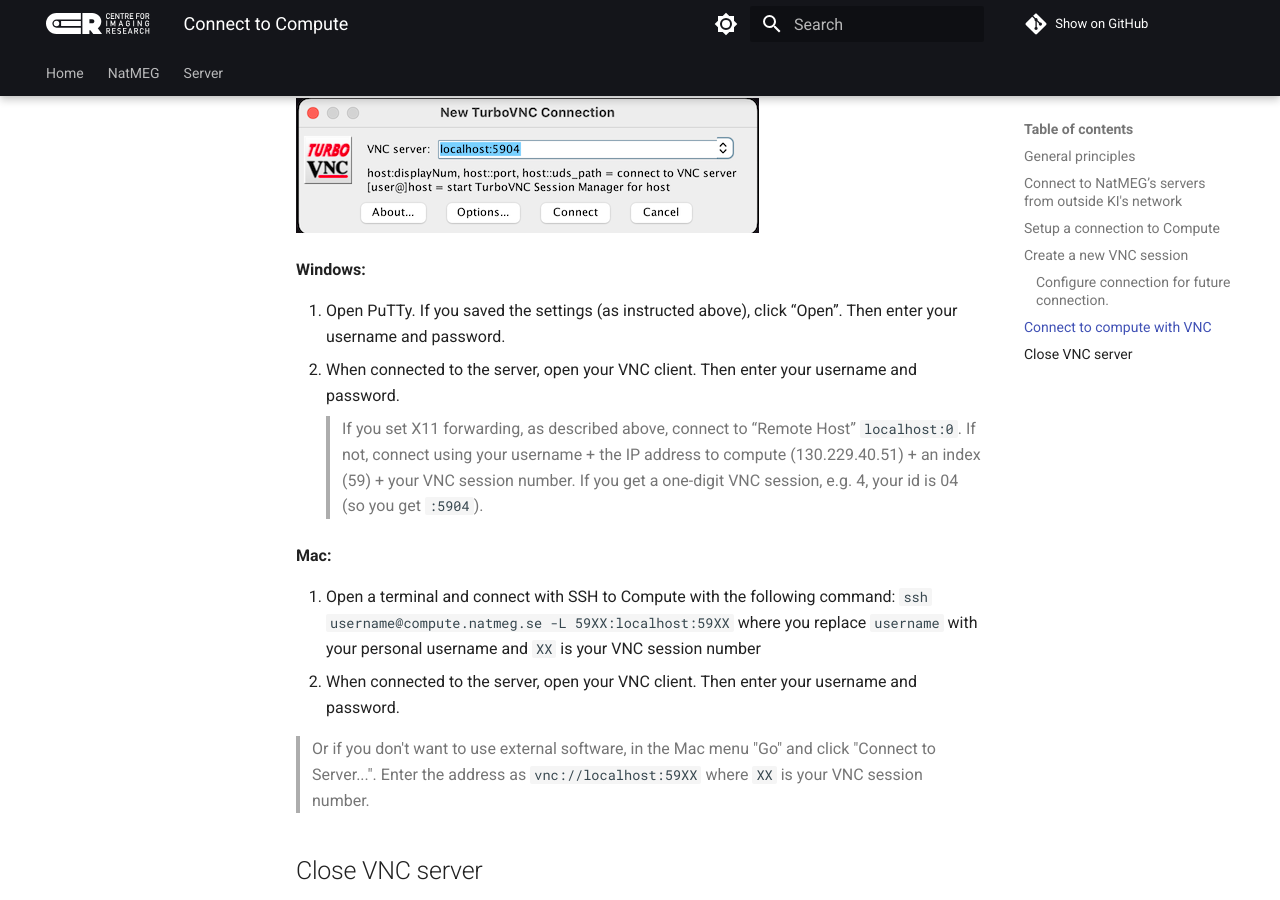
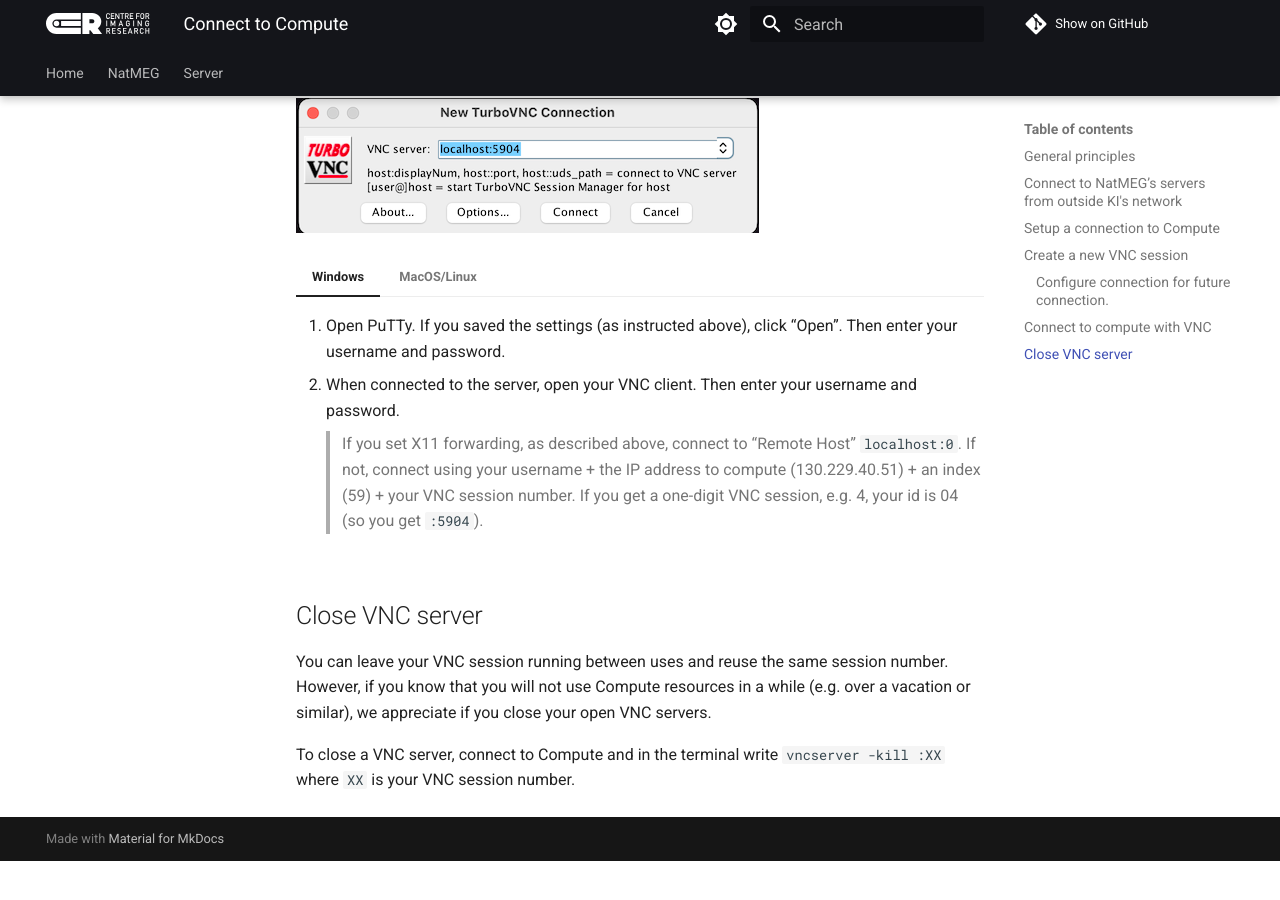
Before and after one commit to natmegsweden/documentation, an MkDocs documentation site: the page built from docs/natmeg/server/set-up-connection/03_Connect-to-Compute.md, in a window 1280 px wide and 900 px high, scrolled down 4458 px. Built offline with MkDocs 1.6.1 and Material for MkDocs 9.7.7, drawn with Linux system fonts in a browser that asks for light colours; comment, search, counter and statistics services are not loaded; after the commit the page ends 5319 px from its top, so only the background shows below that; some of the changed text lies outside the part shown.

Commit message:
Update 03_Connect-to-Compute.md tab fix 3

```diff
--- a/docs/natmeg/server/set-up-connection/03_Connect-to-Compute.md
+++ b/docs/natmeg/server/set-up-connection/03_Connect-to-Compute.md
@@ -32,21 +32,22 @@ When you are on KI's network—either by remote or physically present at KI—yo
 ## Setup a connection to Compute
 If you have not connected to Compute before, you will need to do an initial setup.
 
+/// tab | Windows
 If working on a Windows computer, you first need an **SSH client** (e.g. PuTTy if on PC www.putty.org) and a **VNC client** (e.g. SSVNC, https://sourceforge.net/projects/ssvnc/files/ssvnc/1.0.29 or TightVNC Viewer, www.tightvnc.com/download.php). Linux and Mac computers already support SSH. Mac computers also come with a VNC client already installed.
 
 Once you have this in place, you can connect to compute and create a VNC session.
 
 Follow this procedure to set up the VNC connection to Compute:
 
-/// tab | Windows
-**Windows:** Open PuTTy. On the main tab enter “Host Name (or IP address)” as `compute.natmeg.se`. Use port `22` (typically the default), as shown below:
+Open PuTTy. On the main tab enter “Host Name (or IP address)” as `compute.natmeg.se`. Use port `22` (typically the default), as shown below:
 
 ![PuTTy](../../../resources/wiki_images/remote_connect01.png)
 
 Click open. A terminal will pop up. Enter your username and password. You are now connected to Compute.
 ///
+
 /// tab | MacOS/Linux
-**Linux/Mac:** Open a new terminal window and type: `ssh username@compute.natmeg.se`, where `username `is your personal username. Enter your password when asked. You are now connected to Compute.
+Open a new terminal window and type: `ssh username@compute.natmeg.se`, where `username `is your personal username. Enter your password when asked. You are now connected to Compute.
 ///
 
 ## Create a new VNC session
@@ -77,8 +78,8 @@ Go to the tab Connection -> SSH -> X11. Make sure “Enable X11 forwarding” is
 Before proceeding, go back to the first tab and save the settings.
 ///
 
-/// tab | Mac
-**Mac:** Open a new terminal and reconnect to Compute with SSH with the following command: `ssh username@compute.natmeg.se -L 59XX:localhost:59XX` where you replace `username` with your personal username and `XX` is your VNC session number. If you get a one-digit VNC id back, e.g. 4, your id is 04 (so you get `:5904`).
+/// tab | MacOS/Linux
+Open a new terminal and reconnect to Compute with SSH with the following command: `ssh username@compute.natmeg.se -L 59XX:localhost:59XX` where you replace `username` with your personal username and `XX` is your VNC session number. If you get a one-digit VNC id back, e.g. 4, your id is 04 (so you get `:5904`).
 ///
 
 > If you experience a black screen with an error when you connect, see [here](../troubleshooting/VNC-black-screen-error.md).
@@ -90,18 +91,19 @@ We recommend [TurboVNC](https://github.com/TurboVNC/turbovnc/releases) as it is
 
 ![VNC](../../../resources/wiki_images/remote_connect06.png)
 
-**Windows:**
-
+/// tab | Windows
 1. Open PuTTy. If you saved the settings (as instructed above), click “Open”. Then enter your username and password.
 2. When connected to the server, open your VNC client. Then enter your username and password.
 > If you set X11 forwarding, as described above, connect to “Remote Host” `localhost:0`. If not, connect using your username + the IP address to compute (130.229.40.51) + an index (59) + your VNC session number. If you get a one-digit VNC session, e.g. 4, your id is 04 (so you get `:5904`).
+///
 
-**Mac:**
+/// tab | MacOS/Linux
 
 1. Open a terminal and connect with SSH to Compute with the following command: `ssh username@compute.natmeg.se -L 59XX:localhost:59XX` where you replace `username` with your personal username and `XX` is your VNC session number
 2. When connected to the server, open your VNC client. Then enter your username and password.
 
 > Or if you don't want to use external software, in the Mac menu "Go" and click "Connect to Server...". Enter the address as `vnc://localhost:59XX` where `XX` is your VNC session number.
+///
 
 ## Close VNC server
 You can leave your VNC session running between uses and reuse the same session number. However, if you know that you will not use Compute resources in a while (e.g. over a vacation or similar), we appreciate if you close your open VNC servers.
```
Also changed, not shown: other parts of docs/natmeg/server/set-up-connection/03_Connect-to-Compute.md (+1 -1 lines).
